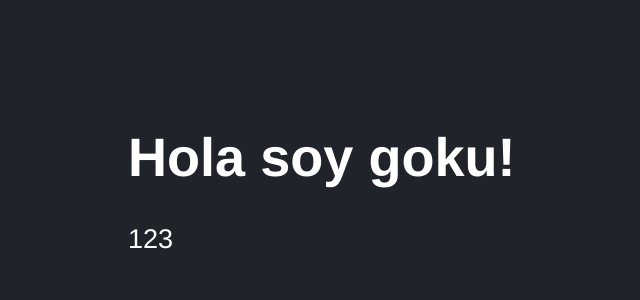
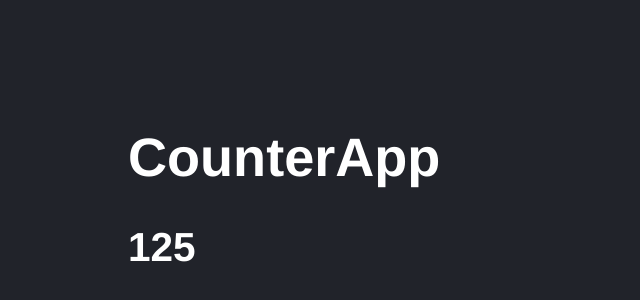
Before and after one commit to Chrisburg22/03-counter-app-vite, a React (Vite) app: page / in a window 1280 px wide. Shown: the part 58-358 px from the top of the page, without its empty margins (20-660 px from the left). Built offline with nearby package versions, Linux system fonts and the light colour scheme.

Commit message:
CounterApp component

```diff
--- /dev/null
+++ b/src/CounterApp.jsx
@@ -0,0 +1,14 @@
+import Proptypes from 'prop-types'
+
+export const CounterApp = ({value}) => {
+  return (
+    <>
+      <h1>CounterApp</h1>
+      <h2>{value}</h2>
+    </>
+  )
+}
+
+CounterApp.proptypes = {
+    value: Proptypes.number.isRequired
+}
--- a/src/main.jsx
+++ b/src/main.jsx
@@ -1,5 +1,6 @@
 import React from "react"; //Importacion de react
 import ReactDOM from "react-dom/client"; //Herramienta de renderizado
+import { CounterApp } from "./CounterApp";
 
 import { FirstApp } from "./FirtsApp";
 //import HelloWorldApp from './HelloWorldApp';
@@ -7,6 +8,6 @@
 //Renderizado de un componente en el DOM.
 ReactDOM.createRoot( document.getElementById('root') ).render(
     <React.StrictMode>
-        <FirstApp title="Hola soy goku!" subtitle={123}/>
+        <CounterApp value={125}/>
     </React.StrictMode>
 );
```
